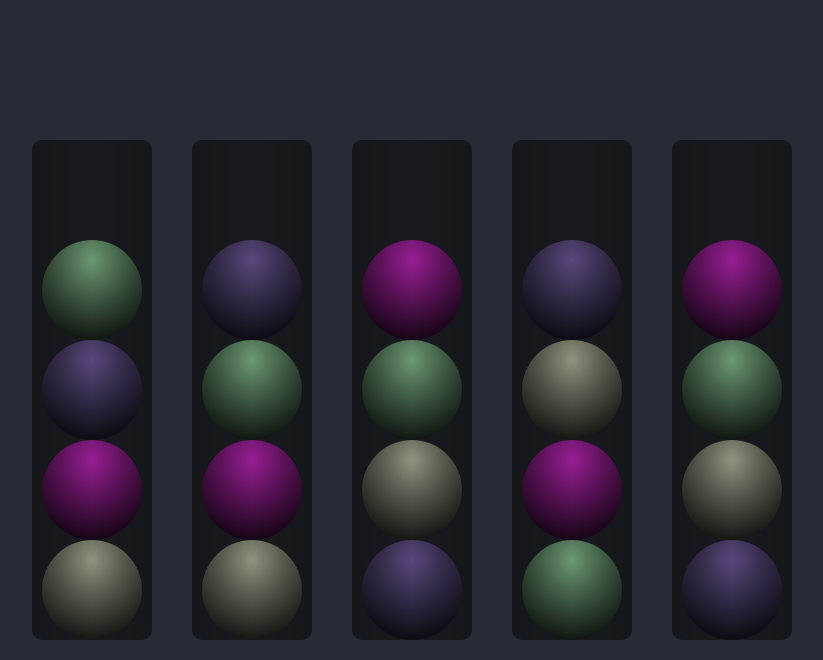
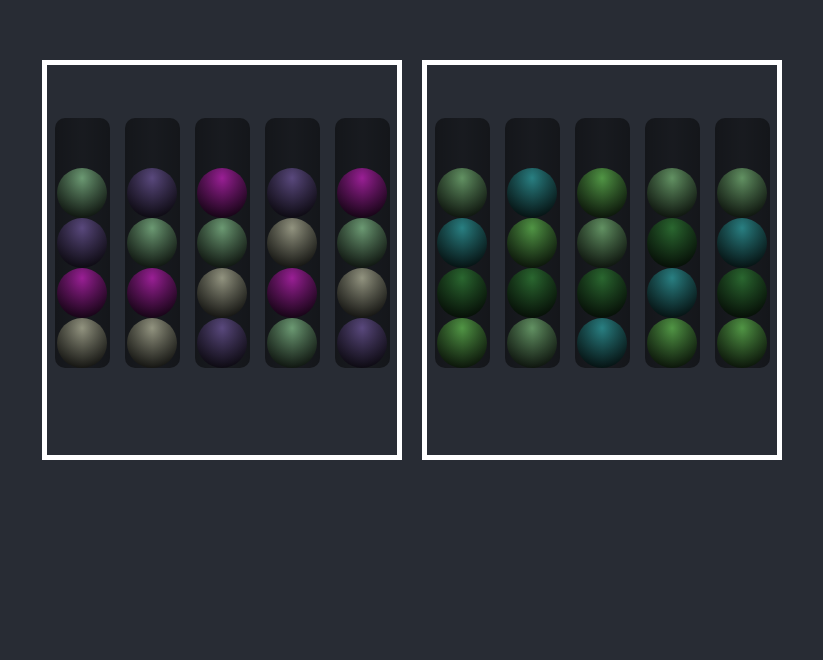
Before and after one commit to jalomas7/sort-racer, a React (Create React App) app: page / in a window 1280 px wide. Shown: the part 140-800 px from the top of the page, without its empty margins (228-1051 px from the left). Built offline with nearby package versions, Linux system fonts and the light colour scheme.

Commit message:
there's now two players

```diff
--- a/src/App.tsx
+++ b/src/App.tsx
@@ -1,9 +1,7 @@
-import React, { useState } from "react";
+import React from "react";
 import styled from "@emotion/styled";
-import BallStack from "./components/BallStack";
-import { useBallContext } from "./providers";
-import Ball from "./components/Ball";
-import { GameWon } from "./components";
+import { GameWon, Player } from "./components";
+import { BallProvider } from "./providers";
 
 const AppContainer = styled.div`
   display: flex;
@@ -16,25 +14,15 @@ const AppContainer = styled.div`
 `;
 
 const App = () => {
-  const { ballStacks, activeBall } = useBallContext();
-  const [xPos, setXPos] = useState<number>(0);
-  const [yPos, setYPos] = useState<number>(0);
-
-  const updateActiveBallPos = (e: React.MouseEvent<HTMLDivElement>) => {
-    e.preventDefault();
-    setXPos(e.clientX);
-    setYPos(e.clientY);
-  };
-
   return (
-    <AppContainer onMouseMoveCapture={updateActiveBallPos}>
+    <AppContainer>
       <GameWon />
-      {Object.keys(ballStacks).map((id) => (
-        <BallStack balls={ballStacks[id].balls} key={id} id={id} />
-      ))}
-      {activeBall && (
-        <Ball x={xPos} y={yPos} color={activeBall.color} id={activeBall.id} />
-      )}
+      <BallProvider>
+        <Player />
+      </BallProvider>
+      <BallProvider>
+        <Player />
+      </BallProvider>
     </AppContainer>
   );
 };
--- a/src/components/Ball.tsx
+++ b/src/components/Ball.tsx
@@ -16,14 +16,16 @@ const BallContainer = styled.div<{
   x: number;
   y: number;
 }>`
+  left: ${({x}) => x-25}px;
+  top: ${({y}) => y-25}px;
   border-radius: 100%;
   background: radial-gradient(
-    circle at 50px 20px,
+    circle at 25px 10px,
     ${({ color }) => color},
     #000
   );
-  width: 100px;
-  height: 100px;
+  min-width: 50px;
+  min-height: 50px;
   position: ${({ active }) => (active ? "absolute" : "unset")};
   pointer-events: ${({ active }) => (active ? "none" : "unset")};
 `;
@@ -37,7 +39,7 @@ const Ball: FunctionComponent<BallProps> = ({
   const { activeBall } = useBallContext();
   const isActive: boolean = (activeBall && activeBall.id === id) || false;
 
-  return <BallContainer color={color} active={isActive} x={x} y={y} style={{left: x-50, top: y-50}}/>;
+  return <BallContainer color={color} active={isActive} x={x} y={y}/>;
 };
 
 export default Ball;
--- a/src/components/BallStack.tsx
+++ b/src/components/BallStack.tsx
@@ -9,14 +9,13 @@ const BallStackContainer = styled.div`
   flex-direction: column;
   align-items: center;
   position: relative;
-  margin: 20px;
+  margin: 0 10px 25% 10px;
   align-self: flex-end;
-  min-width: 120px;
 `;
 
 const BallStackVase = styled.div`
-  min-width: 120px;
-  height: 500px;
+  min-width: 55px;
+  height: 250px;
   border-radius: 10px;
   background-color: rgba(0,0,0,0.2);
   position: absolute;
--- /dev/null
+++ b/src/components/Player.tsx
@@ -0,0 +1,42 @@
+import React, { useState } from "react";
+import styled from "@emotion/styled";
+import BallStack from "./BallStack";
+import Ball from "./Ball";
+import { useBallContext } from "../providers";
+
+const PlayerContainer = styled.div`
+  display: flex;
+  background-color: #282c34;
+  min-height: 15em;
+  align-items: center;
+  justify-content: center;
+  font-size: calc(10px + 2vmin);
+  color: white;
+  border: 5px solid white;
+  margin: 0 10px;
+`;
+
+const Player = () => {
+  const { ballStacks, activeBall } = useBallContext();
+  const [xPos, setXPos] = useState<number>(0);
+  const [yPos, setYPos] = useState<number>(0);
+
+  const updateActiveBallPos = (e: React.MouseEvent<HTMLDivElement>) => {
+    e.preventDefault();
+    setXPos(e.clientX);
+    setYPos(e.clientY);
+  };
+
+  return (
+    <PlayerContainer onMouseMoveCapture={updateActiveBallPos}>
+      {Object.keys(ballStacks).map((id) => (
+        <BallStack balls={ballStacks[id].balls} key={id} id={id} />
+      ))}
+      {activeBall && (
+        <Ball x={xPos} y={yPos} color={activeBall.color} id={activeBall.id} />
+      )}
+    </PlayerContainer>
+  );
+};
+
+export default Player;
--- a/src/components/index.ts
+++ b/src/components/index.ts
@@ -1,3 +1,4 @@
 export {default as GameWon} from './GameWon';
 export {default as BallStack} from './BallStack';
 export {default as Ball} from './Ball';
+export {default as Player} from './Player';
--- a/src/index.tsx
+++ b/src/index.tsx
@@ -3,13 +3,10 @@ import ReactDOM from 'react-dom';
 import './index.css';
 import App from './App';
 import * as serviceWorker from './serviceWorker';
-import {BallProvider} from './providers';
 
 ReactDOM.render(
   <React.StrictMode>
-    <BallProvider>
-      <App />
-    </BallProvider>
+    <App />
   </React.StrictMode>,
   document.getElementById("root")
 );
```
